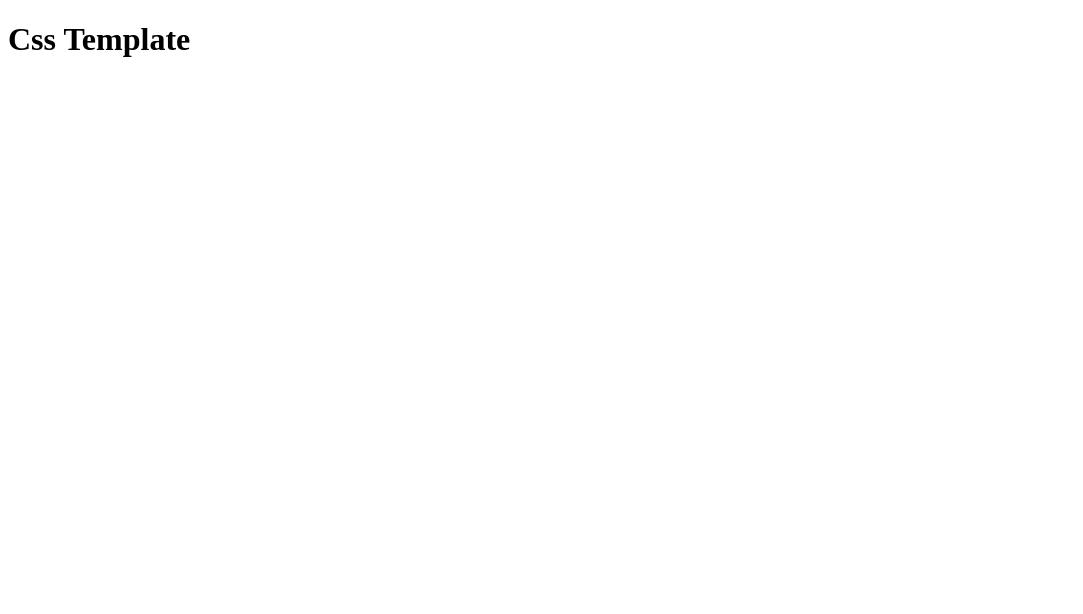
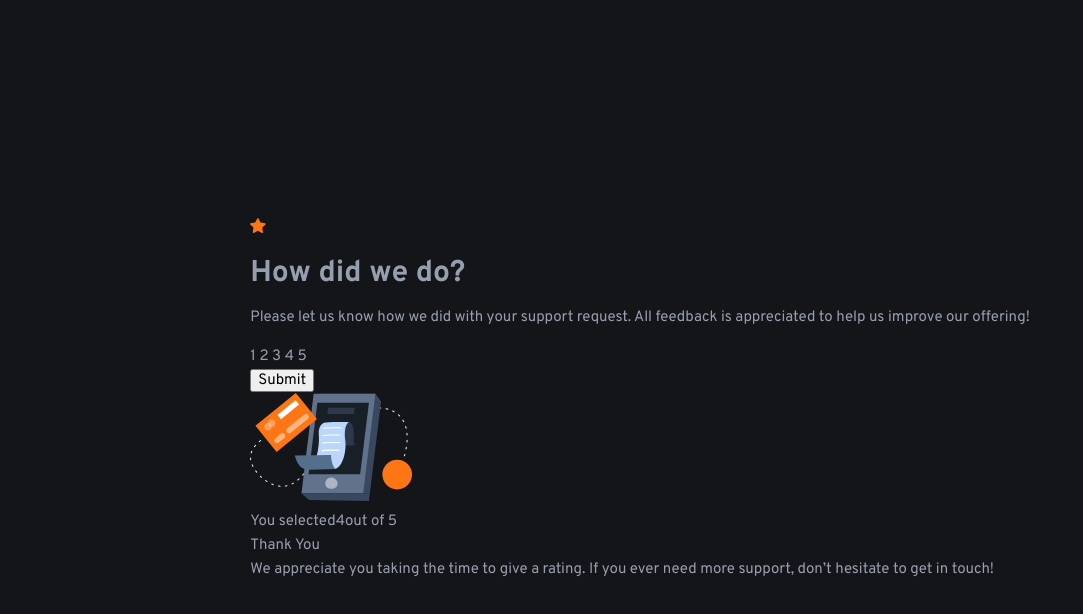
Before and after one commit to JurayevOgabek04/interactive-rating-component, a plain HTML site: page index.html in a window 1280 px wide. Shown: the whole page, without its empty margins (0-1083 px from the left). Drawn offline with Linux system fonts and the light colour scheme.

Commit message:
Add html code

```diff
--- a/css/style.css
+++ b/css/style.css
@@ -0,0 +1,89 @@
+:root {
+    /* Colors */
+    --orange: #fc7614;
+    --dark-blue: #262e38;
+    --very-dark-blue: #131518;
+    --light-grey: #969fad;
+    --medium-gray: #7c8798;
+
+    /* Gradients */
+    --black-gradient: radial-gradient(98.96% 98.96% at 50.00% 0%, #232a34 0%, #181e27 100%);
+}
+
+
+/* GLOBAL */
+html {
+    box-sizing: border-box;
+    height: 100%;
+    scroll-behavior: smooth;
+}
+
+*,
+*::before,
+*::after {
+    box-sizing: inherit;
+}
+
+body {
+    display: flex;
+    flex-direction: column;
+    justify-content: center;
+    align-items: center;
+    height: 100%;
+    padding: 24px;
+    margin: 0;
+    font-family: "Overpass", "Arial", sans-serif;
+    font-size: 15px;
+    line-height: 24px;
+    background-color: var(--very-dark-blue);
+    color: var(--light-grey);
+}
+
+img {
+    max-width: 100%;
+    height: auto;
+}
+
+*:focus {
+    outline: 2px dashed var(--orange);
+    outline-offset: 3px;
+}
+
+
+/* AUTOFILL-STYLES */
+/*input:-webkit-autofill,
+  input:-webkit-autofill:hover,
+  input:-webkit-autofill:focus,
+  textarea:-webkit-autofill,
+  textarea:-webkit-autofill:hover,
+  textarea:-webkit-autofill:focus,
+  select:-webkit-autofill,
+  select:-webkit-autofill:hover,
+  select:-webkit-autofill:focus {
+    border-color: transparent;
+    -webkit-text-fill-color: inherit;
+    -webkit-box-shadow: 0 0 0px 1000px #fff inset;
+  }*/
+
+
+/* PLACEHOLDER-STYLES */
+/*::-webkit-input-placeholder,
+  ::-moz-placeholder,
+  :-ms-input-placeholder,
+  :-moz-placeholder {
+    color: rgba(52, 49, 61, 0.5);
+    opacity: 1;
+  }*/
+
+
+/* VISUALLY-HIDDEN */
+.visually-hidden {
+    position: absolute;
+    width: 1px;
+    height: 1px;
+    margin: -1px;
+    border: 0;
+    padding: 0;
+    clip: rect(0 0 0 0);
+    overflow: hidden;
+}
--- a/index.html
+++ b/index.html
@@ -1,14 +1,85 @@
 <!DOCTYPE html>
 <html lang="en">
+
 <head>
     <meta charset="UTF-8">
     <meta name="viewport" content="width=device-width, initial-scale=1.0">
+    <title>interactive rating</title>
+
+
+    <!-- fonts -->
+
+    <link rel="preconnect" href="https://fonts.googleapis.com">
+    <link rel="preconnect" href="https://fonts.gstatic.com" crossorigin>
+    <link href="https://fonts.googleapis.com/css2?family=Overpass:wght@400;700&display=swap" rel="stylesheet">
+
+    <!-- files -->
     <link rel="stylesheet" href="./css/style.css">
-    <title>css template</title>
+    <link rel="stylesheet" href="./css/normalize.css">
 </head>
+
 <body>
+    <main class="rating-component">
+        <div class="rating-component__step rating-component__step--active">
+            <div class="rating-component__inner">
+                <div class="rating-component__star-box">
+                    <img class="rating-component__star-icon" src="./images/icon-star.svg" alt="" width="16" height="17"
+                        aria-hidden="true">
+                </div>
+                <h1 class="rating-component__heading">How did we do?</h1>
+                <p class="rating-component__text">
+                    Please let us know how we did with your support request. All feedback is appreciated to help us
+                    improve our offering!
+                </p>
 
-    <h1>Css Template</h1>
-    <script src="./JS/index.js"></script>
+                <form class="rating-component__form" action="https://echo.htmlacademy.ru" method="post">
+                    <div class="star-rating">
+                        <label class="star-rating__label">
+                            <input class="star-rating__radio visually-hidden" type="radio" name="rating" id="" value="1">
+                            <span class="star-rating__control">1</span>
+                        </label>
+                        <label class="star-rating__label">
+                            <input class="star-rating__radio visually-hidden" type="radio" name="rating" id="" value="2">
+                            <span class="star-rating__control">2</span>
+                        </label>
+                        <label class="star-rating__label">
+                            <input class="star-rating__radio visually-hidden" type="radio" name="rating" id="" value="3">
+                            <span class="star-rating__control">3</span>
+                        </label>
+                        <label class="star-rating__label">
+                            <input class="star-rating__radio visually-hidden" type="radio" name="rating" id="" value="4">
+                            <span class="star-rating__control">4</span>
+                        </label>
+                        <label class="star-rating__label">
+                            <input class="star-rating__radio visually-hidden" type="radio" name="rating" id="" value="5">
+                            <span class="star-rating__control">5</span>
+                        </label>
+                    </div>
+                    <button class="rating-component__button button button--primary button--block" type="submit">Submit</button>
+                </form>
+
+                </div>
+                </div>
+
+                <div class="rating-component__step">
+                    <div class="rating-companent__inner rating-component__inner-center">
+                        <img class="rating-component__thank-you-img" src="./images/illustration-thank-you.svg" width="162" height="108"
+                            aria-hidden="true">
+
+                        <div class="rating-component__result-msg">You selected<span class="rating-component__result-value">4</span>out
+                            of 5</div>
+
+                        <div class="rating-component__heading">Thank You</div>
+                        <div class="rating-component__text">We appreciate you taking the time to give a rating. If you ever need
+                            more support, don’t hesitate to get in touch!</div>
+                    </div>
+                </div>
+
+
+
+                </main>
+
+                <!-- <script src="./JS/index.js"></script> -->
 </body>
+
 </html>
```
Also changed, not shown: images/favicon-32x32.png (added), images/icon-star.svg (added), images/illustration-thank-you.svg (added).
